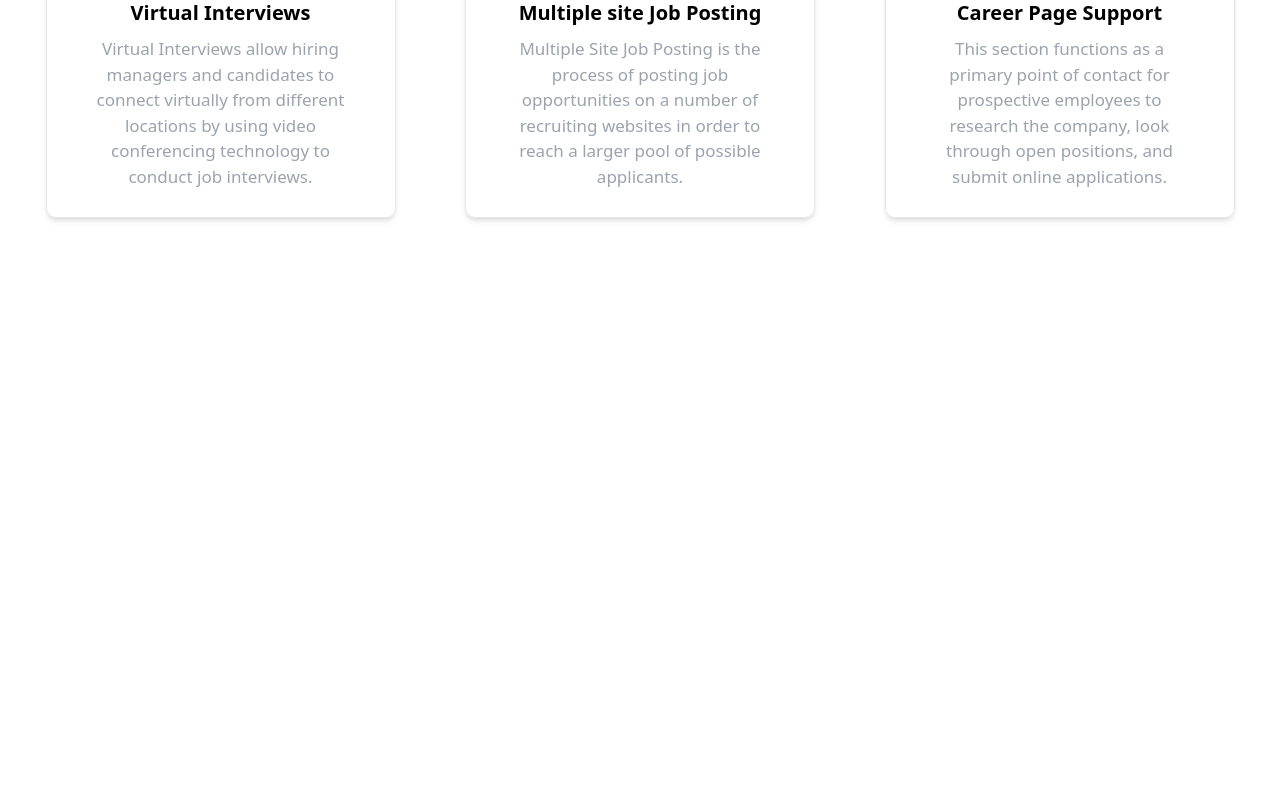
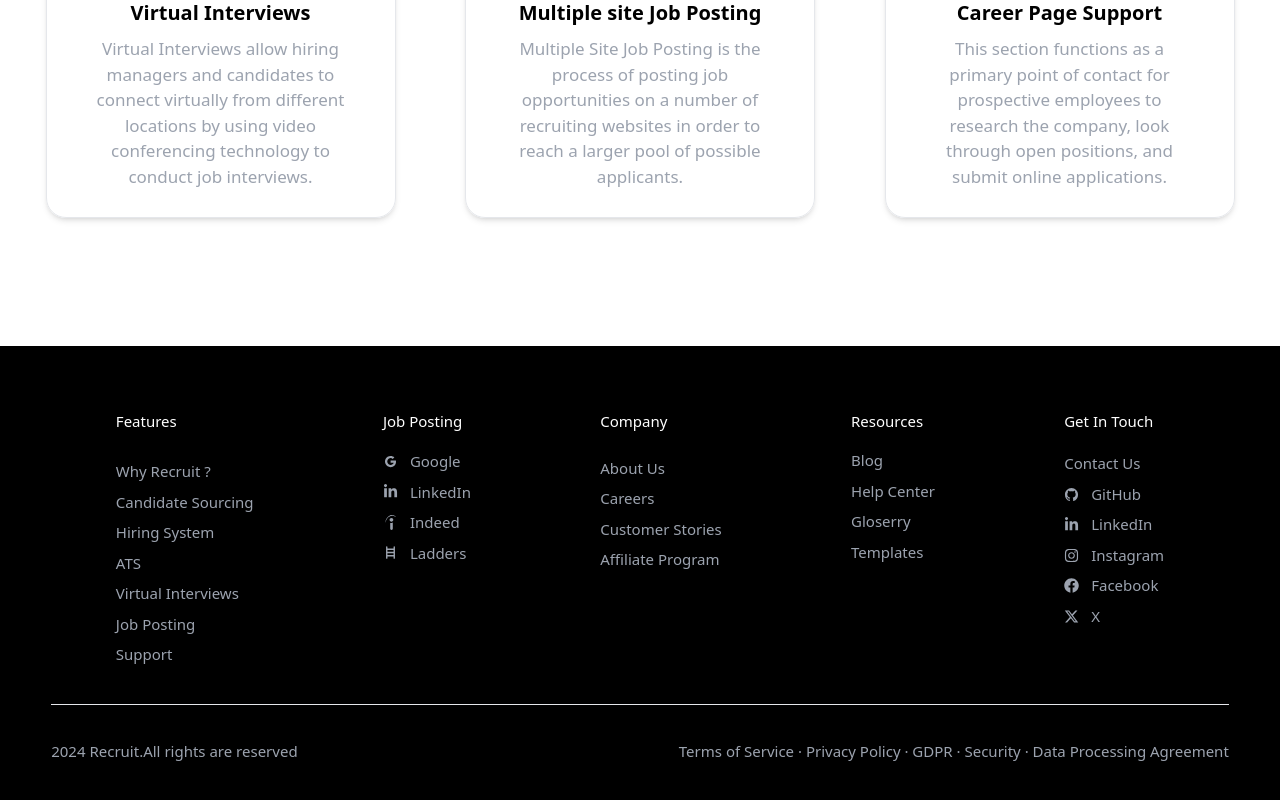
Before and after one commit to ManojKumar2920/OpenHire-RMS, a React (Vite) app: page / in a window 1280 px wide. Shown: the part 1922-2722 px from the top of the page. Before the commit the page ends 2204 px from the top, so only its background shows below. Built offline with nearby package versions, Linux system fonts and the light colour scheme.

Commit message:
Footer section Updation

```diff
--- /dev/null
+++ b/src/Components/Footer/Footer.jsx
@@ -0,0 +1,125 @@
+import { FaLinkedinIn as LinkedInIcon } from "react-icons/fa6";
+import { IoLogoGithub as GithubIcon } from "react-icons/io";
+import { FaFacebook as FaceBookIcon } from "react-icons/fa";
+import { FaInstagram as InstagramIcon } from "react-icons/fa";
+import { FaXTwitter as XIcon } from "react-icons/fa6";
+
+import { PiLadderSimpleBold as LaddersIcon } from "react-icons/pi";
+import { AiOutlineGoogle as GoogleIcon } from "react-icons/ai";
+import { SiIndeed as IndeedIcon } from "react-icons/si";
+import { Link } from "react-router-dom";
+
+const Footer = () => {
+    return (
+        <div className=" text-white text-[15px] bg-black px-[4%] mt-[10%] py-[5%]">
+            <div className=" flex flex-row items-start justify-around">
+
+                <div>
+                    <h1>Features</h1>
+
+                    <div className="mt-[20%] mb-[2%] text-gray-400 flex flex-col gap-2">
+                        <p className=" cursor-pointer">Why Recruit&#160;?</p>
+                        <p className=" cursor-pointer">Candidate Sourcing</p>
+                        <p className=" cursor-pointer">Hiring System</p>
+                        <p className=" cursor-pointer">ATS</p>
+                        <p className=" cursor-pointer">Virtual Interviews</p>
+                        <p className=" cursor-pointer">Job Posting</p>
+                        <p className=" cursor-pointer">Support</p>
+                    </div>
+                </div>
+
+                <div>
+                    <h1>Job Posting</h1>
+
+                    <div className="my-[20%] text-gray-400 flex flex-col gap-2">
+
+                        <div className="flex flex-row items-center gap-3 cursor-pointer">
+                            <GoogleIcon />
+                            <p>Google</p>
+                        </div>
+                        <div className="flex flex-row items-center gap-3 cursor-pointer">
+                            <LinkedInIcon />
+                            <p>LinkedIn</p>
+                        </div>
+                        <div className="flex flex-row items-center gap-3 cursor-pointer">
+                            <IndeedIcon />
+                            <p>Indeed</p>
+                        </div>
+                        <div className="flex flex-row items-center gap-3 cursor-pointer">
+                            <LaddersIcon />
+                            <p>Ladders</p>
+                        </div>
+
+                    </div>
+                </div>
+
+                <div>
+                    <h1>Company</h1>
+
+                    <div className="mt-[20%] mb-[2%] text-gray-400 flex flex-col gap-2">
+                        <p className=" cursor-pointer">About Us</p>
+                        <p className=" cursor-pointer">Careers</p>
+                        <p className=" cursor-pointer">Customer Stories</p>
+                        <p className=" cursor-pointer">Affiliate Program</p>
+                    </div>
+                </div>
+
+                <div>
+                    <h1>Resources</h1>
+
+                    <div className="mt-[20%] mb-[2%] text-gray-400 flex flex-col gap-2">
+                        <p className=" cursor-pointer">Blog</p>
+                        <p className=" cursor-pointer">Help Center</p>
+                        <p className=" cursor-pointer">Gloserry</p>
+                        <p className=" cursor-pointer">Templates</p>
+                    </div>
+                </div>
+
+                <div>
+                    <h1>Get In Touch</h1>
+
+                    <div className="mt-[20%] mb-[2%] text-gray-400 flex flex-col gap-2">
+                        <p className=" cursor-pointer">Contact Us</p>
+                        <Link to={"https://github.com/BALASANTHOSH01/Next_Gen_RMS"} target="_blank" className="flex flex-row items-center gap-3 cursor-pointer">
+                            <GithubIcon />
+                            <p>GitHub</p>
+                        </Link>
+                        <div className="flex flex-row items-center gap-3 cursor-pointer">
+                            <LinkedInIcon />
+                            <p>LinkedIn</p>
+                        </div>
+                        <div className="flex flex-row items-center gap-3 cursor-pointer">
+                            <InstagramIcon />
+                            <p>Instagram</p>
+                        </div>
+                        <div className="flex flex-row items-center gap-3 cursor-pointer">
+                            <FaceBookIcon />
+                            <p>Facebook</p>
+                        </div>
+                        <div className="flex flex-row items-center gap-3 cursor-pointer">
+                            <XIcon />
+                            <p>X</p>
+                        </div>
+                    </div>
+                </div>
+
+            </div>
+
+            <hr className="h-[1px] bg-gray-400 w-[100%] my-[3%]" />
+
+            <div className=" flex flex-row items-center justify-between text-gray-400">
+
+                <div>
+                    <p>2024 Recruit.All rights are reserved</p>
+                </div>
+
+                <div>
+                    <p>Terms of Service · Privacy Policy · GDPR · Security · Data Processing Agreement</p>
+                </div>
+
+            </div>
+        </div>
+    )
+}
+
+export default Footer;
--- a/src/Components/Home/Features/Features.jsx
+++ b/src/Components/Home/Features/Features.jsx
@@ -12,7 +12,7 @@ const Features = () => {
     switch (true) {
       case features.title === "Candidate Sourcing":
         return <CandidateIcon className="mx-auto" />;
-      case features.title === "Hire System":
+      case features.title === "Hiring System":
         return <HireIcon className="mx-auto" />;
       case features.title === "ATS":
         return <ATSIcon className="mx-auto" />;
@@ -36,7 +36,7 @@ const Features = () => {
         {
 
           FeaturesData.map((feature) => (
-            <div key={feature.title} className=" w-[350px] p-3 rounded-[10px] text-center hover:shadow-xl border border-gray-200 flex flex-col gap-2 justify-center cursor-pointer hover:border-blue-500 hover:border hover:duration-300 py-7 shadow-md">
+            <div key={feature.title} className=" w-[350px] p-3 rounded-[20px] text-center hover:shadow-xl border border-gray-200 flex flex-col gap-2 justify-center cursor-pointer hover:border-blue-500 hover:border hover:duration-300 py-7 shadow-md">
               <div className="text-[33px]">
                 {handleIcon(feature)}
               </div>
--- a/src/Components/Home/Features/FeaturesData.js
+++ b/src/Components/Home/Features/FeaturesData.js
@@ -4,7 +4,7 @@ const FeaturesData = [
         desc:"This entails sourcing individuals through a variety of recruitment channels, including job boards, social media, recommendations, and networking events. "
     },
     {
-        title:"Hire System",
+        title:"Hiring System",
         desc:"Creating job postings, handling applicants, performing tests or interviews, and making final recruiting decisions are usually included in its functions."
     },
     {
--- a/src/Components/Home/Hero.jsx
+++ b/src/Components/Home/Hero.jsx
@@ -32,7 +32,7 @@ const Hero = () => {
 
                     {/**msg Container */}
                     <div className="absolute bg-transparent w-[350px] top-[60%] right-[50%]">
-                        <div className="rounded-[5px] bg-white flex flex-row items-center gap-2 border border-gray-100 mb-[5%] w-auto py-[2%] px-[2%]">
+                        <div className="rounded-[5px] bg-white flex flex-row items-center gap-2 border border-gray-200 mb-[5%] w-auto py-[2%] px-[2%] shadow-xl">
                             <DoneIcon />
                             <div className=" flex flex-row items-center gap-1 text-center">
                                 <p>Reduce hiring time by</p>
@@ -41,7 +41,7 @@ const Hero = () => {
                             </div>
                         </div>
 
-                        <div className="rounded-[5px] bg-white flex flex-row items-center gap-2 border border-gray-100 w-[70%] py-[2%] px-[2%]">
+                        <div className="rounded-[5px] bg-white flex flex-row items-center gap-2 border border-gray-200 w-[70%] py-[2%] px-[2%] shadow-xl">
                             <DoneIcon />
                             <div className=" flex flex-row items-center gap-1 text-center">
                                 <p>Save your</p>
--- a/src/Pages/Home/Home.jsx
+++ b/src/Pages/Home/Home.jsx
@@ -3,13 +3,15 @@ import NavBar from "../../Components/NavBar/NavBar";
 import Hero from "../../Components/Home/Hero";
 import MainContainer from "../../Components/Home/MainContainer";
 import Features from "../../Components/Home/Features/Features";
+import Footer from "../../Components/Footer/Footer";
 
 export const HomeLayout = () => {
     return (
-        <div className=" pb-[5%]">
+        <div className="">
             <Hero />
             <MainContainer/>
             <Features/>
+            <Footer/>
         </div>
     );
 }
```
Also changed, not shown: src/Components/Dashboard/Nav/Nav.jsx (+9 -9 lines), src/Components/Dashboard/SideNav/SideNav.jsx (+13 -13 lines).
